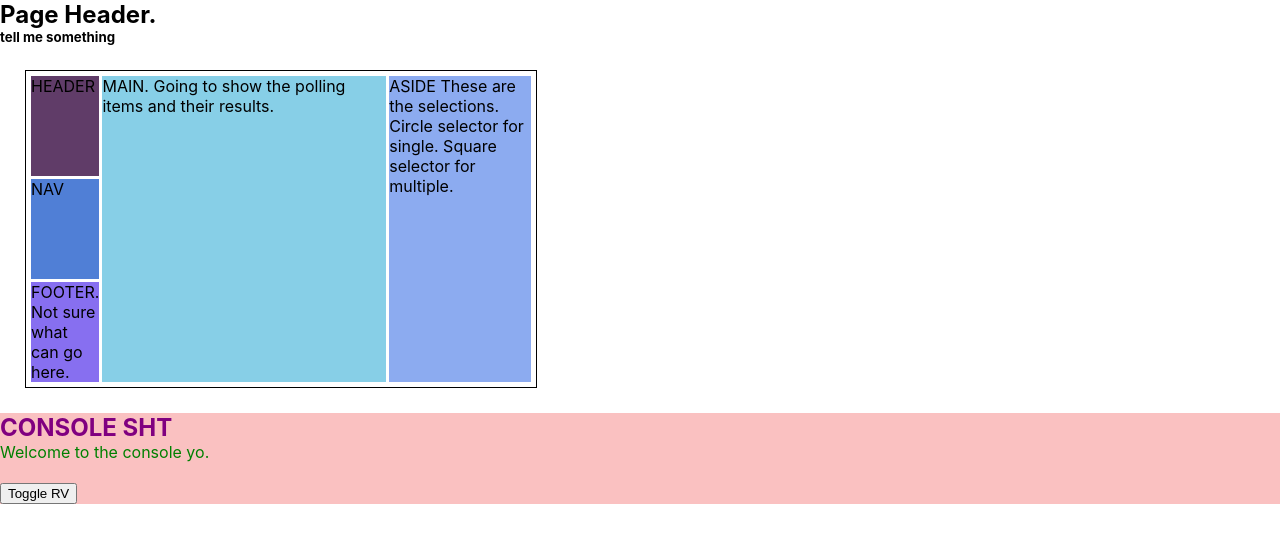
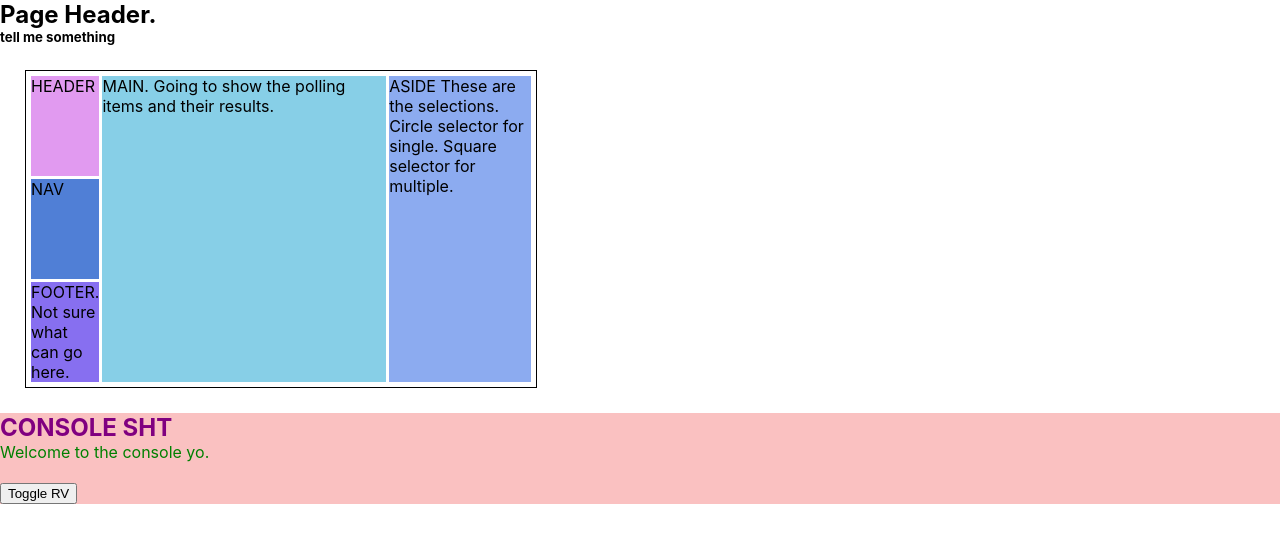
Before and after one commit to el7/Pollingo, a React (Create React App) app in the folder pollingo/: page / in a window 1280 px wide. Shown: the top 542 px of the page. Built offline with nearby package versions, Linux system fonts and the light colour scheme.

Commit message:
new adds. thinking about changing projects

```diff
--- a/pollingo/src/PollBox.css
+++ b/pollingo/src/PollBox.css
@@ -34,7 +34,7 @@
   -ms-grid-row: 1;
   -ms-grid-column: 1;
   grid-area: header;
-  background-color: #603c68;
+  background-color: #e19af0;
 }
 
 @media (max-width: 400px) {
--- a/pollingo/src/PollBox.scss
+++ b/pollingo/src/PollBox.scss
@@ -7,7 +7,7 @@ $colors:(
     accent-2: rgb(131, 28, 156),
     background-1: rgb(211, 207, 149),
     background-2: white,
-    pb-header-bg-1: rgb(96, 60, 104),
+    pb-header-bg-1: rgb(225, 154, 240),
     pb-main-bg-1: rgb(135, 207, 231),
     pb-aside-bg-1: rgb(140, 171, 240),
     pb-nav-bg-1:  rgb(80, 127, 214),
```
Also changed, not shown: 1 other file (tests, documents, lock files or other folders).
